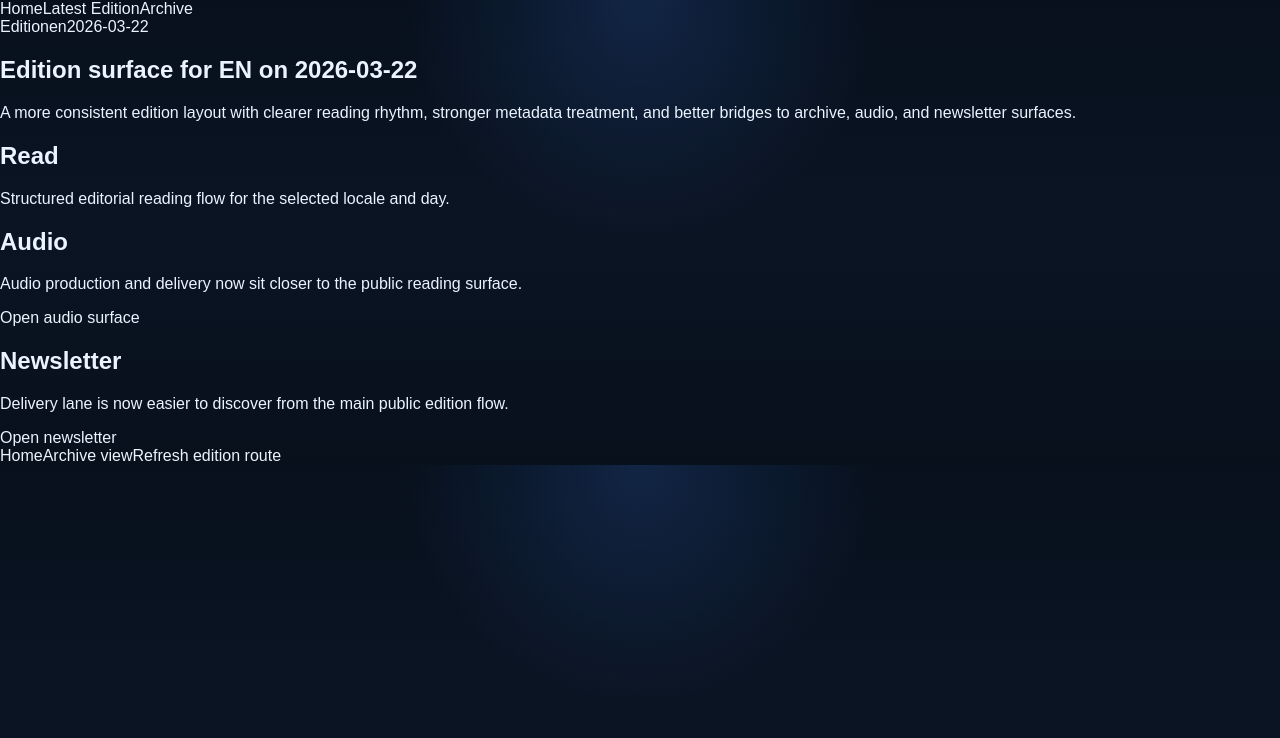
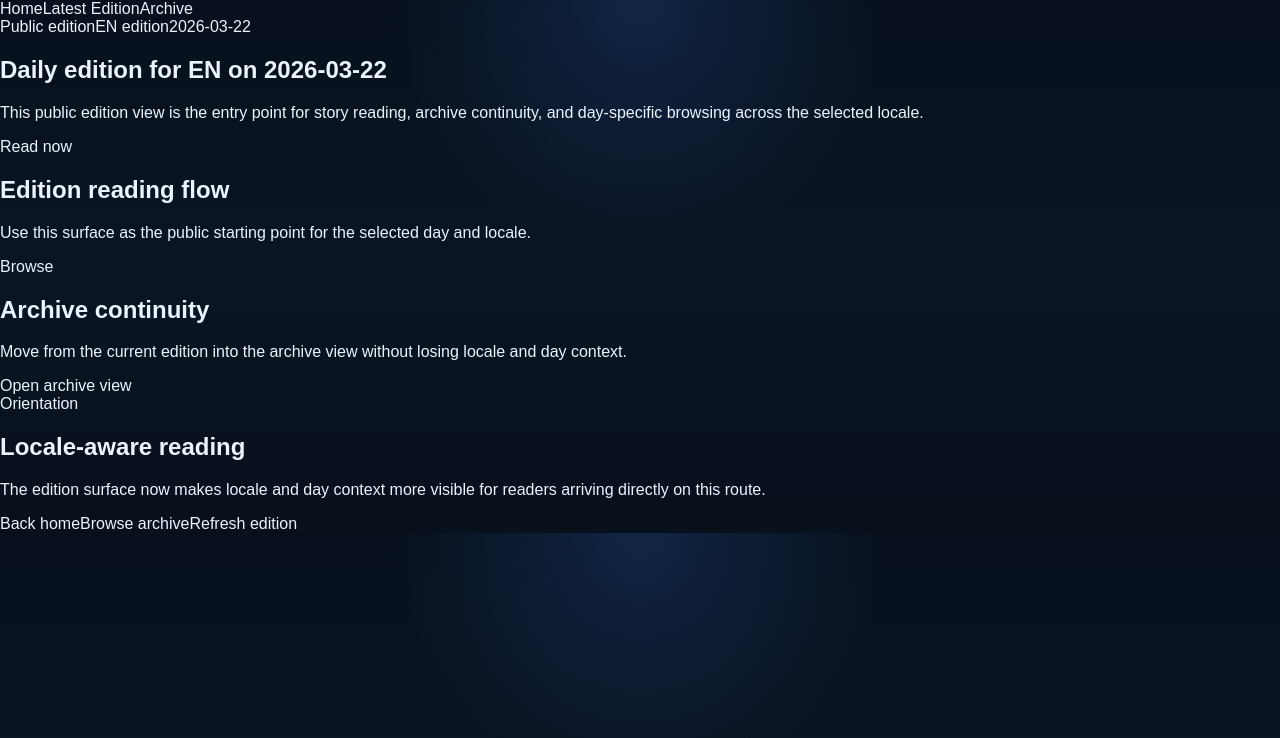
Before and after one commit to kolundzic/andyai-news, a Next.js app: page /en/edition/2026-03-22 in a window 1280 px wide. Shown: the top 738 px of the page. Built offline with nearby package versions, Linux system fonts and the light colour scheme.

Commit message:
feat: expand public surface reader entry and navigation v0.2-a

```diff
--- a/app/[locale]/edition/[day]/page.tsx
+++ b/app/[locale]/edition/[day]/page.tsx
@@ -12,6 +12,7 @@ export default async function EditionPage({
 }) {
   const { locale, day } = await params;
   const nav = getPublicUiPrimaryNav();
+  const localeLabel = `${locale.toUpperCase()} edition`;
 
   return (
     <main className="min-h-screen bg-[#07172d] text-white">
@@ -31,11 +32,11 @@ export default async function EditionPage({
 
       <section className="mx-auto max-w-5xl px-6 py-14">
         <div className="mb-6 flex flex-wrap gap-2">
-          <span className="rounded-full border border-white/15 bg-white/5 px-3 py-1 text-xs uppercase tracking-[0.18em] text-white/70">
-            Edition
+          <span className="rounded-full border border-cyan-400/20 bg-cyan-400/10 px-3 py-1 text-xs uppercase tracking-[0.18em] text-cyan-200">
+            Public edition
           </span>
           <span className="rounded-full border border-white/15 bg-white/5 px-3 py-1 text-xs uppercase tracking-[0.18em] text-white/70">
-            {locale}
+            {localeLabel}
           </span>
           <span className="rounded-full border border-white/15 bg-white/5 px-3 py-1 text-xs uppercase tracking-[0.18em] text-white/70">
             {day}
@@ -43,49 +44,50 @@ export default async function EditionPage({
         </div>
 
         <h1 className="max-w-4xl text-4xl font-semibold tracking-tight sm:text-5xl">
-          Edition surface for {locale.toUpperCase()} on {day}
+          Daily edition for {locale.toUpperCase()} on {day}
         </h1>
 
         <p className="mt-5 max-w-3xl text-base leading-7 text-white/70 sm:text-lg">
-          A more consistent edition layout with clearer reading rhythm, stronger metadata treatment, and better bridges to archive, audio, and newsletter surfaces.
+          This public edition view is the entry point for story reading, archive continuity, and day-specific browsing across the selected locale.
         </p>
 
         <div className="mt-8 grid gap-4 md:grid-cols-3">
           <div className="rounded-2xl border border-white/10 bg-white/5 p-5">
-            <h2 className="text-lg font-semibold">Read</h2>
+            <div className="mb-2 text-xs uppercase tracking-[0.18em] text-white/50">
+              Read now
+            </div>
+            <h2 className="text-lg font-semibold">Edition reading flow</h2>
             <p className="mt-3 text-sm leading-6 text-white/70">
-              Structured editorial reading flow for the selected locale and day.
+              Use this surface as the public starting point for the selected day and locale.
             </p>
           </div>
 
           <div className="rounded-2xl border border-white/10 bg-white/5 p-5">
-            <h2 className="text-lg font-semibold">Audio</h2>
+            <div className="mb-2 text-xs uppercase tracking-[0.18em] text-white/50">
+              Browse
+            </div>
+            <h2 className="text-lg font-semibold">Archive continuity</h2>
             <p className="mt-3 text-sm leading-6 text-white/70">
-              Audio production and delivery now sit closer to the public reading surface.
+              Move from the current edition into the archive view without losing locale and day context.
             </p>
             <div className="mt-4">
               <Link
-                href="/admin/audio/player"
+                href={getLocaleArchiveHref(locale, day)}
                 className="inline-flex rounded-lg border border-white/15 px-4 py-2 text-sm font-medium text-white hover:bg-white/10"
               >
-                Open audio surface
+                Open archive view
               </Link>
             </div>
           </div>
 
           <div className="rounded-2xl border border-white/10 bg-white/5 p-5">
-            <h2 className="text-lg font-semibold">Newsletter</h2>
+            <div className="mb-2 text-xs uppercase tracking-[0.18em] text-white/50">
+              Orientation
+            </div>
+            <h2 className="text-lg font-semibold">Locale-aware reading</h2>
             <p className="mt-3 text-sm leading-6 text-white/70">
-              Delivery lane is now easier to discover from the main public edition flow.
+              The edition surface now makes locale and day context more visible for readers arriving directly on this route.
             </p>
-            <div className="mt-4">
-              <Link
-                href="/admin/newsletter/delivery"
-                className="inline-flex rounded-lg border border-white/15 px-4 py-2 text-sm font-medium text-white hover:bg-white/10"
-              >
-                Open newsletter
-              </Link>
-            </div>
           </div>
         </div>
 
@@ -94,19 +96,19 @@ export default async function EditionPage({
             href="/"
             className="rounded-lg border border-white/15 px-4 py-2 text-sm font-medium text-white hover:bg-white/10"
           >
-            Home
+            Back home
           </Link>
           <Link
             href={getLocaleArchiveHref(locale, day)}
             className="rounded-lg border border-white/15 px-4 py-2 text-sm font-medium text-white hover:bg-white/10"
           >
-            Archive view
+            Browse archive
           </Link>
           <Link
             href={getLocaleEditionHref(locale, day)}
             className="rounded-lg border border-white/15 px-4 py-2 text-sm font-medium text-white hover:bg-white/10"
           >
-            Refresh edition route
+            Refresh edition
           </Link>
         </div>
       </section>
```
Also changed, not shown: app/archive/[locale]/[day]/page.tsx (+24 -22 lines), app/news/[id]/page.tsx (+17 -0 lines), app/page.tsx (+31 -0 lines), 1 other file (tests, documents, lock files or other folders).
